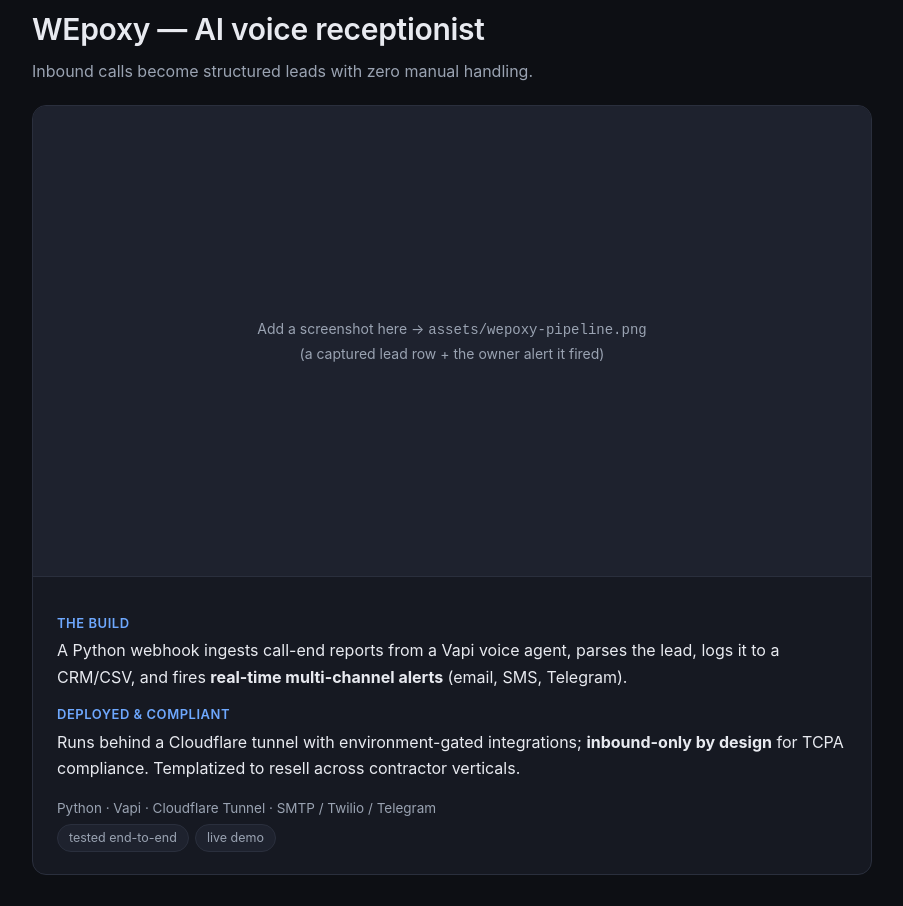
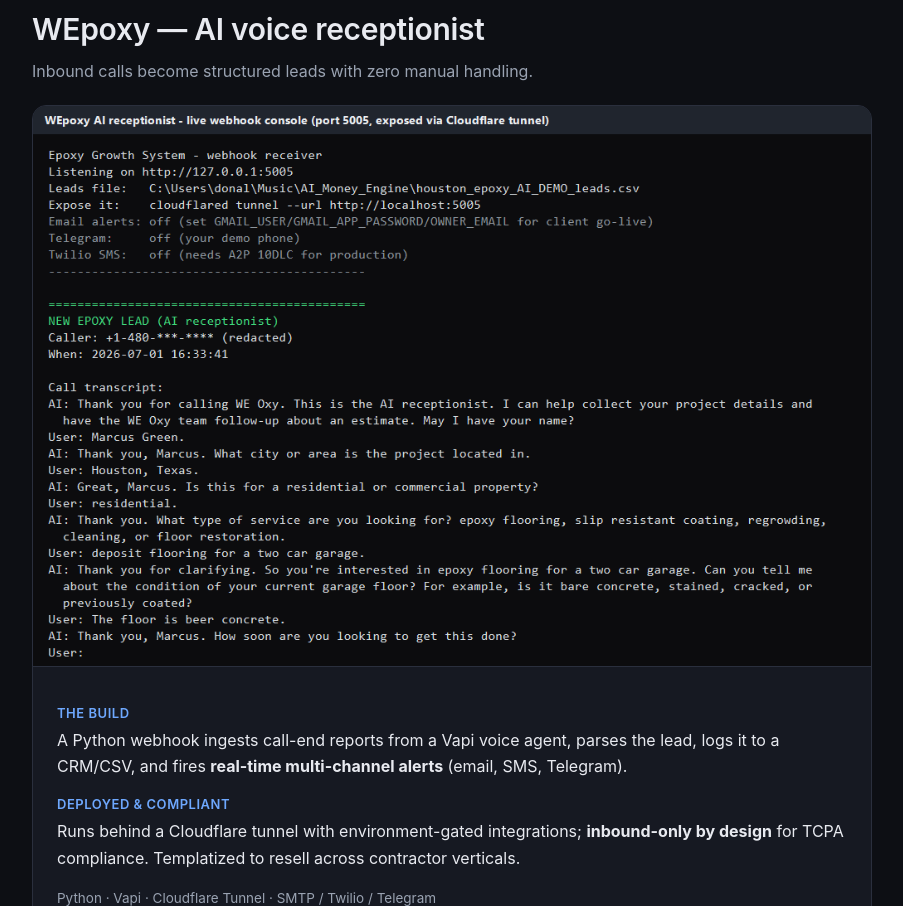
Before and after one commit to jamestet/donald-portfolio, a plain HTML site: page index.html in a window 1280 px wide. Shown: the part 1554-2460 px from the top of the page, without its empty margins (188-1091 px from the left). Drawn offline with Linux system fonts and the light colour scheme.

Commit message:
Add WEpoxy pipeline proof (webhook alert + captured lead)

```diff
--- a/index.html
+++ b/index.html
@@ -82,9 +82,10 @@
     <h2>WEpoxy — AI voice receptionist</h2>
     <div class="sub">Inbound calls become structured leads with zero manual handling.</div>
     <div class="card">
-      <div class="media">
-        <!-- Replace with a real screenshot: assets/wepoxy-pipeline.png -->
-        <span>Add a screenshot here → <code>assets/wepoxy-pipeline.png</code><br>(a captured lead row + the owner alert it fired)</span>
+      <div class="media" style="aspect-ratio:auto;padding:0">
+        <a href="assets/wepoxy-pipeline.png" target="_blank" style="display:block;width:100%">
+          <img src="assets/wepoxy-pipeline.png" alt="WEpoxy AI receptionist pipeline proof: webhook console firing a new-lead owner alert, and the captured lead row logged to the CSV lead log" style="height:auto;max-height:560px;object-fit:cover;object-position:top">
+        </a>
       </div>
       <div class="card-body">
         <div class="pblock"><div class="lbl">The build</div><p>A Python webhook ingests call-end reports from a Vapi voice agent, parses the lead, logs it to a CRM/CSV, and fires <strong>real-time multi-channel alerts</strong> (email, SMS, Telegram).</p></div>
```
Also changed, not shown: assets/wepoxy-pipeline.png (added).
